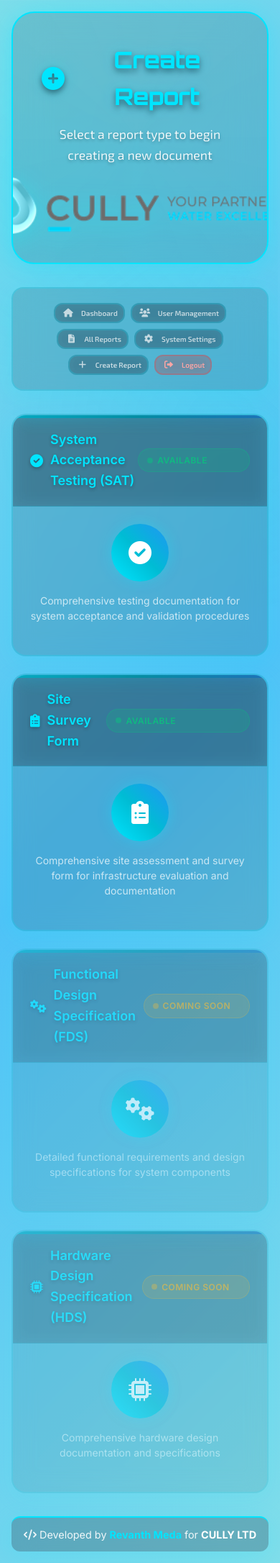
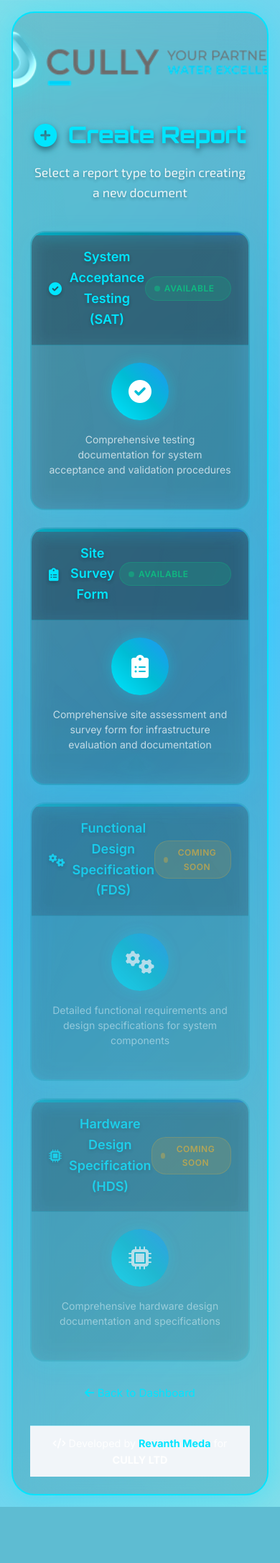
Before and after one commit to RevanthMeda/SERVER, a Python web app: template templates/report_selector.html in a window 390 px wide. Shown: the whole page at 72% size. After the commit the page ends 2094 px from the top, so only its background shows below. Run offline with Jinja, Linux system fonts and the light colour scheme; the template is opened without the code that fills it, so the values that code supplies are empty.

Commit message:
Redesign report selector layout and navigation
Refactors the report selector page to use a centered card layout, updates the header and footer styles, and replaces the sidebar navigation with a simplified 'Back to Dashboard' link. Improves mobile responsiveness and visual consistency across components.

```diff
--- a/templates/report_selector.html
+++ b/templates/report_selector.html
@@ -67,27 +67,30 @@
         }
 
         .admin-container {
-            max-width: 1400px;
-            margin: 0 auto;
-            padding: 24px;
+            display: flex;
+            align-items: center;
+            justify-content: center;
+            min-height: 100vh;
+            padding: 20px;
             position: relative;
             z-index: 1;
         }
 
-        /* Header Section - Dark Quantum Glass Style */
-        .admin-header {
+        .admin-card {
             background: var(--quantum-glass);
             backdrop-filter: blur(25px);
             border: 2px solid var(--cyber-electric);
             border-radius: 32px;
+            box-shadow: var(--quantum-shadow), 0 0 40px rgba(0, 229, 255, 0.2);
+            max-width: 900px;
+            width: 100%;
             padding: 40px;
-            margin-bottom: 32px;
-            box-shadow: var(--quantum-shadow), 0 0 40px rgba(0, 229, 255, 0.2);
+            text-align: center;
             position: relative;
             overflow: hidden;
         }
 
-        .admin-header::before {
+        .admin-card::before {
             content: '';
             position: absolute;
             top: -50%;
@@ -99,10 +102,19 @@
             pointer-events: none;
         }
 
+        /* Header Section - Centered Card Style */
+        .admin-header {
+            margin-bottom: 40px;
+            position: relative;
+            z-index: 2;
+        }
+
         .header-content {
             display: flex;
-            justify-content: space-between;
+            flex-direction: column;
             align-items: center;
+            text-align: center;
+            gap: 24px;
             position: relative;
             z-index: 2;
         }
@@ -115,6 +127,7 @@
             margin: 0 0 12px 0;
             display: flex;
             align-items: center;
+            justify-content: center;
             gap: 16px;
             text-shadow: 0 4px 8px rgba(0, 15, 28, 0.5), 0 0 20px rgba(0, 229, 255, 0.3);
             letter-spacing: -0.02em;
@@ -130,6 +143,7 @@
 
         .header-logo {
             height: 80px;
+            margin-bottom: 24px;
             filter: drop-shadow(0 8px 16px rgba(0, 229, 255, 0.3)) brightness(1.2);
         }
 
@@ -388,15 +402,14 @@
             border-color: var(--neural-border);
         }
 
+        /* Developer Footer - Centered Style */
         .developer-footer {
             text-align: center;
-            padding: 20px;
-            margin-top: auto;
-            background: var(--surface-glass);
-            backdrop-filter: blur(15px);
-            border-top: 2px solid var(--cyber-electric);
-            border-radius: 12px;
-            box-shadow: var(--quantum-shadow);
+            padding: 20px 0;
+            margin-top: 32px;
+            border-top: 1px solid var(--neural-border);
+            position: relative;
+            z-index: 2;
         }
 
         /* Mobile Responsiveness */
@@ -405,38 +418,47 @@
                 padding: 16px;
             }
 
+            .admin-card {
+                max-width: 100%;
+                padding: 24px;
+            }
+
             .header-content {
-                flex-direction: column;
                 gap: 16px;
-                text-align: center;
             }
 
             .header-info h1 {
                 font-size: 2rem;
-                justify-content: center;
-            }
-
-            .dashboard-nav {
-                padding: 16px 12px;
-                flex-wrap: wrap;
-                gap: 8px;
-                justify-content: center;
-            }
-
-            .nav-links {
-                flex-wrap: wrap;
-                justify-content: center;
-                gap: 8px;
-            }
-
-            .nav-link {
-                padding: 8px 12px;
-                font-size: 12px;
             }
 
             .report-types-grid {
                 grid-template-columns: 1fr;
             }
+        }
+
+        /* Flash Messages - Centered Card Style */
+        .flash-messages {
+            margin-bottom: 24px;
+            position: relative;
+            z-index: 2;
+        }
+
+        .alert i {
+            font-size: 18px;
+        }
+
+        /* Auth Links Style */
+        .auth-links {
+            margin-top: 32px;
+            text-align: center;
+            position: relative;
+            z-index: 2;
+        }
+
+        .auth-links p {
+            margin: 12px 0;
+            color: var(--text-medium);
+            font-size: 0.95rem;
         }
 
         @media (max-width: 480px) {
@@ -463,39 +485,15 @@
 </head>
 <body class="dashboard-layout">
     <div class="admin-container">
+        <div class="admin-card">
             <!-- Header -->
             <div class="admin-header">
                 <div class="header-content">
+                    <img src="{{ url_for('static', filename='cully.png') }}" alt="Cully Logo" class="header-logo">
                     <div class="header-info">
                         <h1><i class="fa fa-plus-circle"></i> Create Report</h1>
                         <p>Select a report type to begin creating a new document</p>
                     </div>
-                <img src="{{ url_for('static', filename='cully.png') }}" alt="Cully Logo" class="header-logo">
-            </div>
-        </div>
-
-        <div class="dashboard-content">
-            <!-- Unified Navigation -->
-            <div class="dashboard-nav">
-                <div class="nav-links">
-                    <a href="{{ url_for('dashboard.admin') }}" class="nav-link {% if request.endpoint == 'dashboard.admin' %}active{% endif %}" id="nav-dashboard">
-                        <i class="fa fa-home"></i> Dashboard
-                    </a>
-                    <a href="{{ url_for('dashboard.user_management') }}" class="nav-link {% if request.endpoint == 'dashboard.user_management' %}active{% endif %}" id="nav-users">
-                        <i class="fa fa-users"></i> User Management
-                    </a>
-                    <a href="{{ url_for('dashboard.admin_reports') }}" class="nav-link {% if request.endpoint == 'dashboard.admin_reports' %}active{% endif %}" id="nav-reports">
-                        <i class="fa fa-file-alt"></i> All Reports
-                    </a>
-                    <a href="{{ url_for('dashboard.system_settings') }}" class="nav-link {% if request.endpoint == 'dashboard.system_settings' %}active{% endif %}" id="nav-settings">
-                        <i class="fa fa-cog"></i> System Settings
-                    </a>
-                    <a href="{{ url_for('reports.new') }}" class="nav-link {% if request.endpoint == 'reports.new' %}active{% endif %}" id="nav-create">
-                        <i class="fa fa-plus"></i> Create Report
-                    </a>
-                    <a href="{{ url_for('auth.logout') }}" class="nav-link logout" id="nav-logout">
-                        <i class="fa fa-sign-out-alt"></i> Logout
-                    </a>
                 </div>
             </div>
 
@@ -605,6 +603,14 @@
                     </div>
                 </div>
             </div>
+
+            <!-- Navigation Links -->
+            <div class="auth-links">
+                <p>
+                    <a href="{{ url_for('dashboard.admin') }}" style="color: var(--cyber-electric); text-decoration: none;">
+                        <i class="fa fa-arrow-left"></i> Back to Dashboard
+                    </a>
+                </p>
             </div>
 
             <!-- Developer Credit Footer -->
@@ -615,6 +621,7 @@
                     </p>
                 </div>
             </footer>
+        </div>
     </div>
 
     <!-- Unified JavaScript -->
```
Lines whose indentation alone changed are shown as unchanged.
